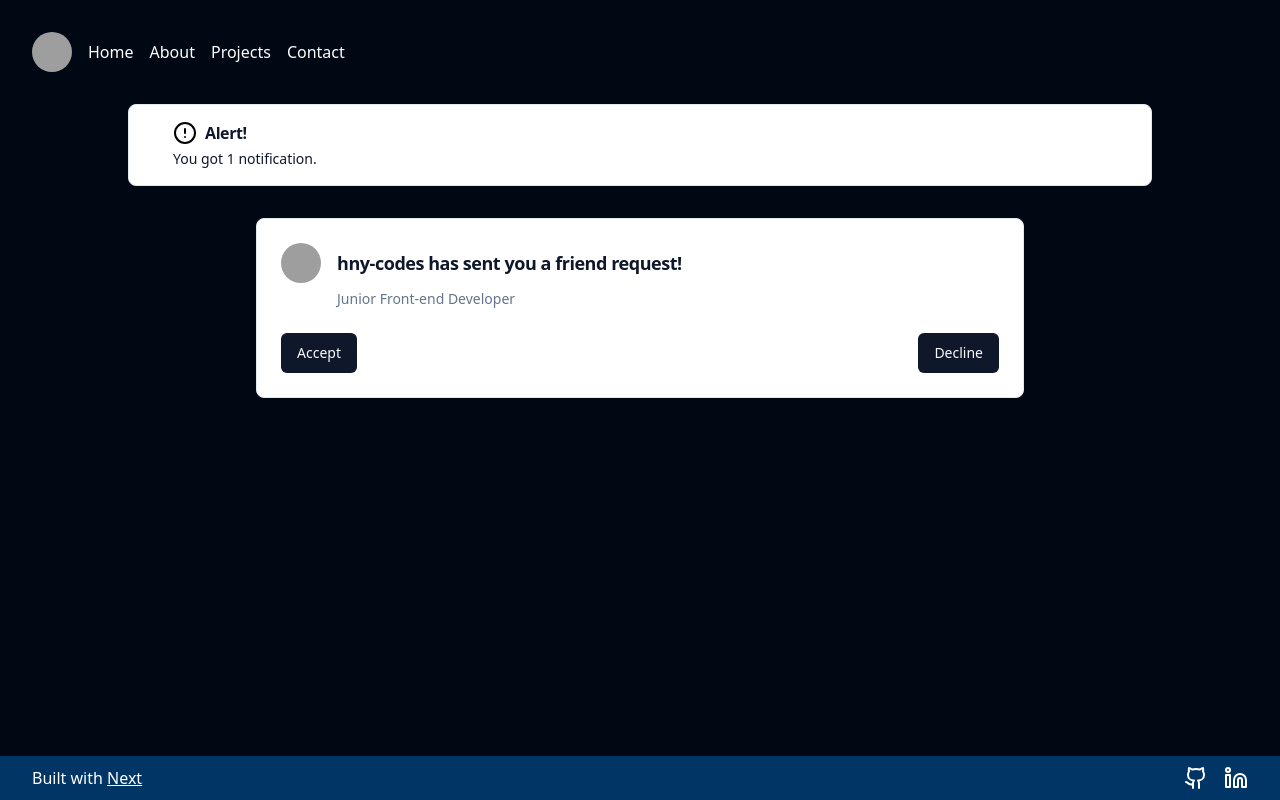
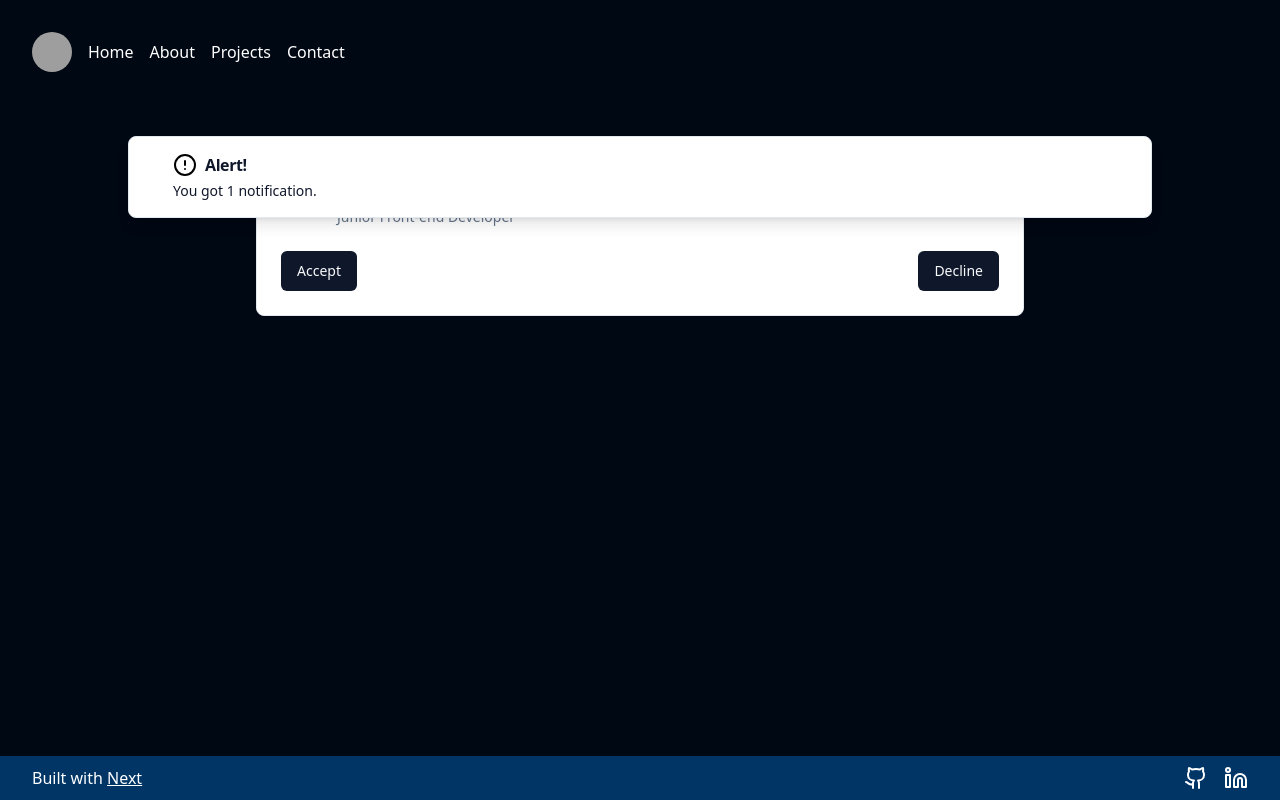
Before and after one commit to hny-codes/portfolio-next, a Next.js app: page /contact in a window 1280 px wide. Built offline with nearby package versions, Linux system fonts and the light colour scheme; grey boxes are pictures that could not be loaded.

Commit message:
Add alert utility class

```diff
--- a/app/globals.css
+++ b/app/globals.css
@@ -95,6 +95,10 @@
 
 @layer utilities {
   .text-span {
-    @apply text-[var(--clr-secondary-01)]
+    @apply text-[var(--clr-secondary-01)];
+  }
+
+  .alert {
+    @apply absolute z-10 top-0 left-0 right-0 shadow-lg;
   }
 }
```
